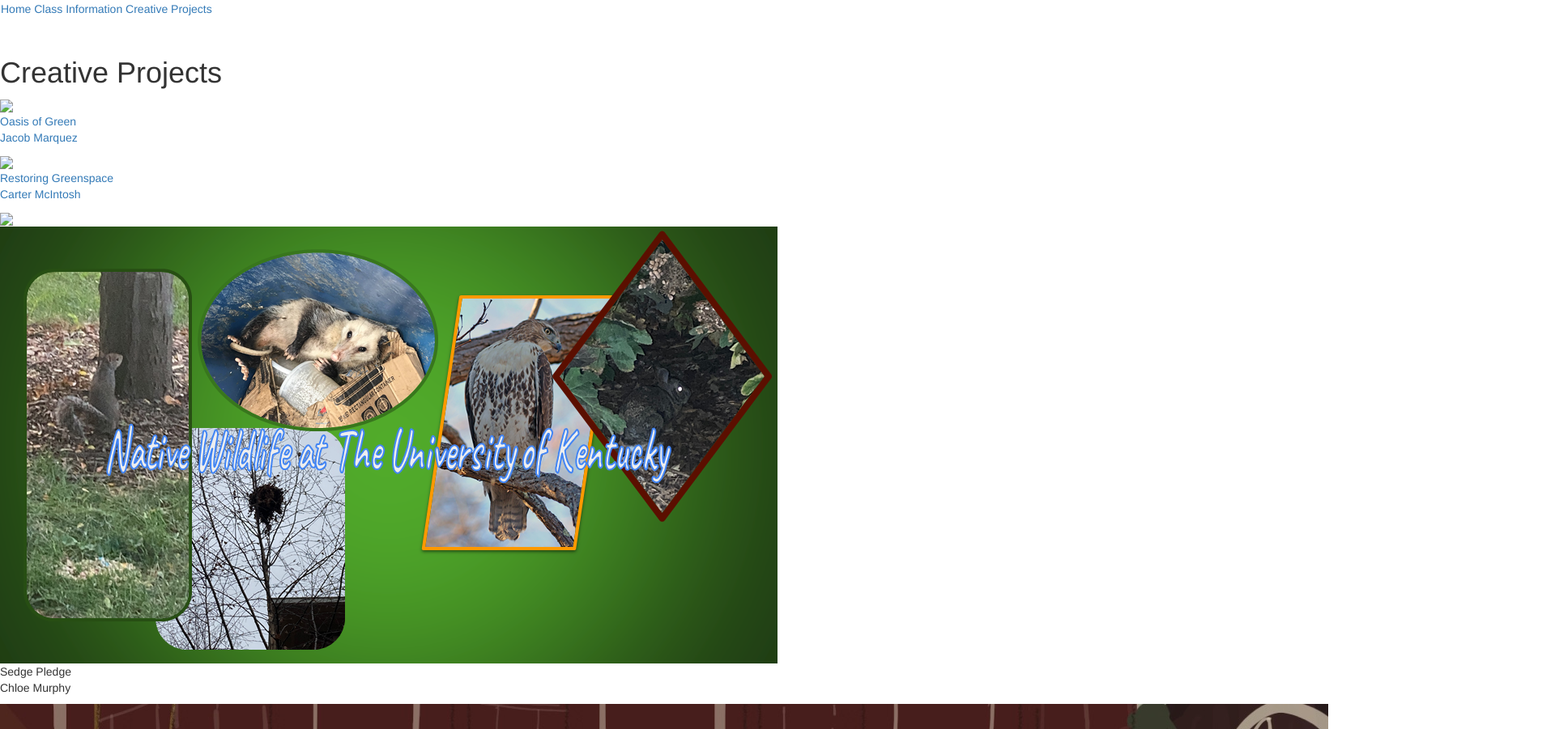
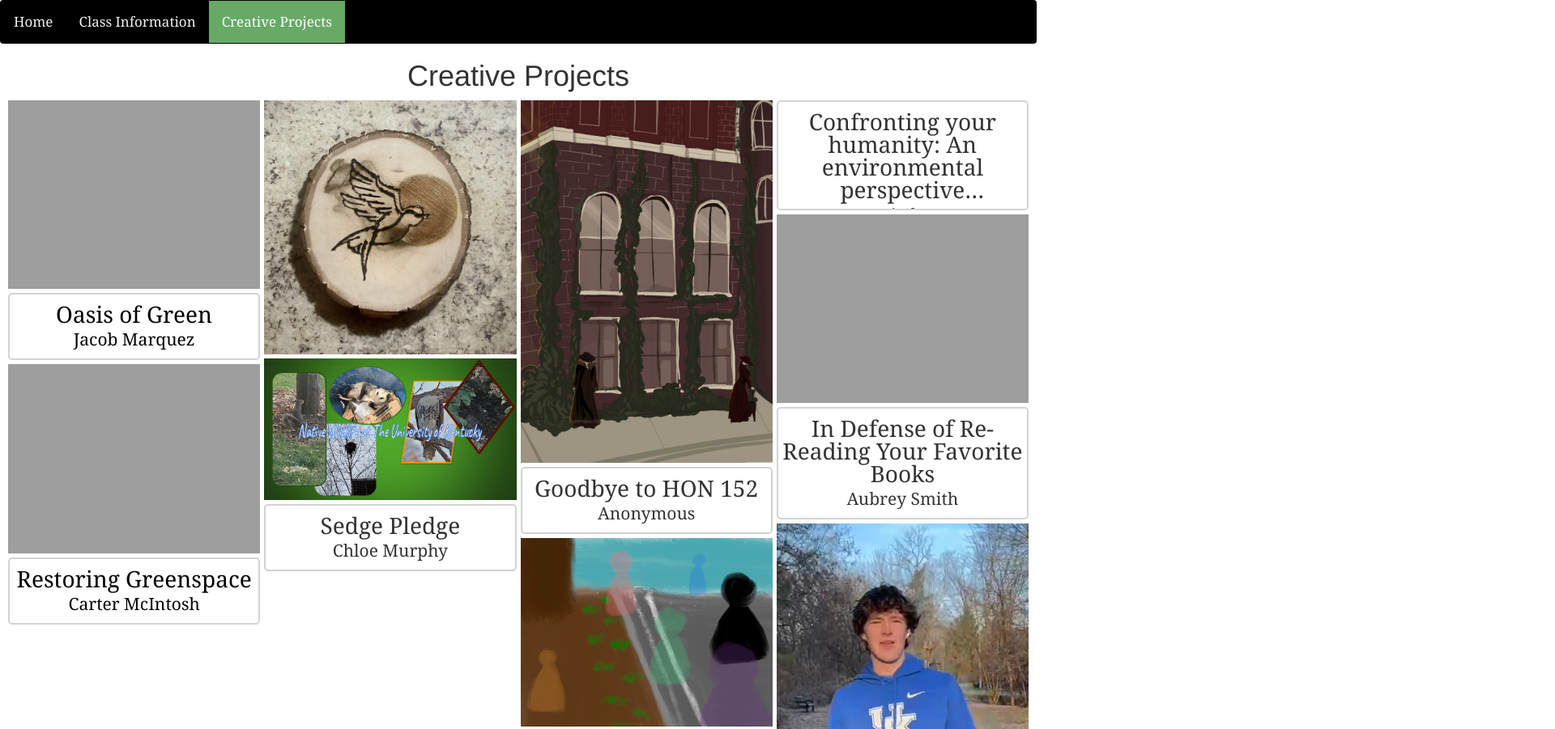
Before and after one commit to kennedygsnyder/HON152, a plain HTML site: page creative-projects.html in a window 1280 px wide. Shown: the top 901 px of the page at 81% size, 1920 px wide, since content can reach past the window. Drawn offline with nearby package versions, Linux system fonts and the light colour scheme; the site is published under a folder, as on GitHub Pages, so addresses that start at the root find nothing.

Commit message:
Fix URLs

```diff
--- a/creative-projects.html
+++ b/creative-projects.html
@@ -1,17 +1,16 @@
 <!DOCTYPE html>
 <html>
 <head>
-
     <link rel="stylesheet" href="https://maxcdn.bootstrapcdn.com/bootstrap/3.4.1/css/bootstrap.min.css">
     <script src="https://ajax.googleapis.com/ajax/libs/jquery/3.6.3/jquery.min.js"></script>
     <script src="https://maxcdn.bootstrapcdn.com/bootstrap/3.4.1/js/bootstrap.min.js"></script>
-    <link rel="stylesheet" href="/css/style.css">
-    <link rel="stylesheet" href="/css/gallery.css">
+    <link rel="stylesheet" href="css/style.css">
+    <link rel="stylesheet" href="css/gallery.css">
 
 <div class="navbar">
-    <a href="/index.html">Home</a>
-    <a href="/class-information.html">Class Information</a>
-    <a class="active" href="/creative-projects.html">Creative Projects</a>
+    <a href="index.html">Home</a>
+    <a href="class-information.html">Class Information</a>
+    <a class="active" href="creative-projects.html">Creative Projects</a>
 </div>
 
 </head>
@@ -21,18 +20,18 @@
 <div id="gallery">
 
     <div>
-        <a href="/projects/kaylee.html">
-        <img src="/resources/kaylee.jpg"></a></div>
+        <a href="projects/kaylee.html">
+        <img src="resources/kaylee.jpg"></a></div>
     <div>
-        <a href="/projects/jacob.html">
+        <a href="projects/jacob.html">
         <p>Oasis of Green<br /><span>Jacob Marquez</span></p></a></div>
     <div>
         <a>
-        <img src="/resources/kyra.jpg"></a></div>
+        <img src="resources/kyra.jpg"></a></div>
     <div>
         <a>
         <p>Restoring Greenspace<br /><span>Carter McIntosh</span></p></a></div>
-    <div><img src="/resources/caroline.jpg"></div>
+    <div><img src="resources/caroline.jpg"></div>
     <div><img src="resources/dexter_1.png"></div>
     <div><p>Sedge Pledge<br /><span>Chloe Murphy</span></p></div>
     <div><img src="resources/olivia.jpg"></div>
```
Also changed, not shown: class-information.html (+4 -4 lines), index.html (+4 -4 lines), projects/jacob.html (+4 -4 lines), projects/kaylee.html (+6 -6 lines).
